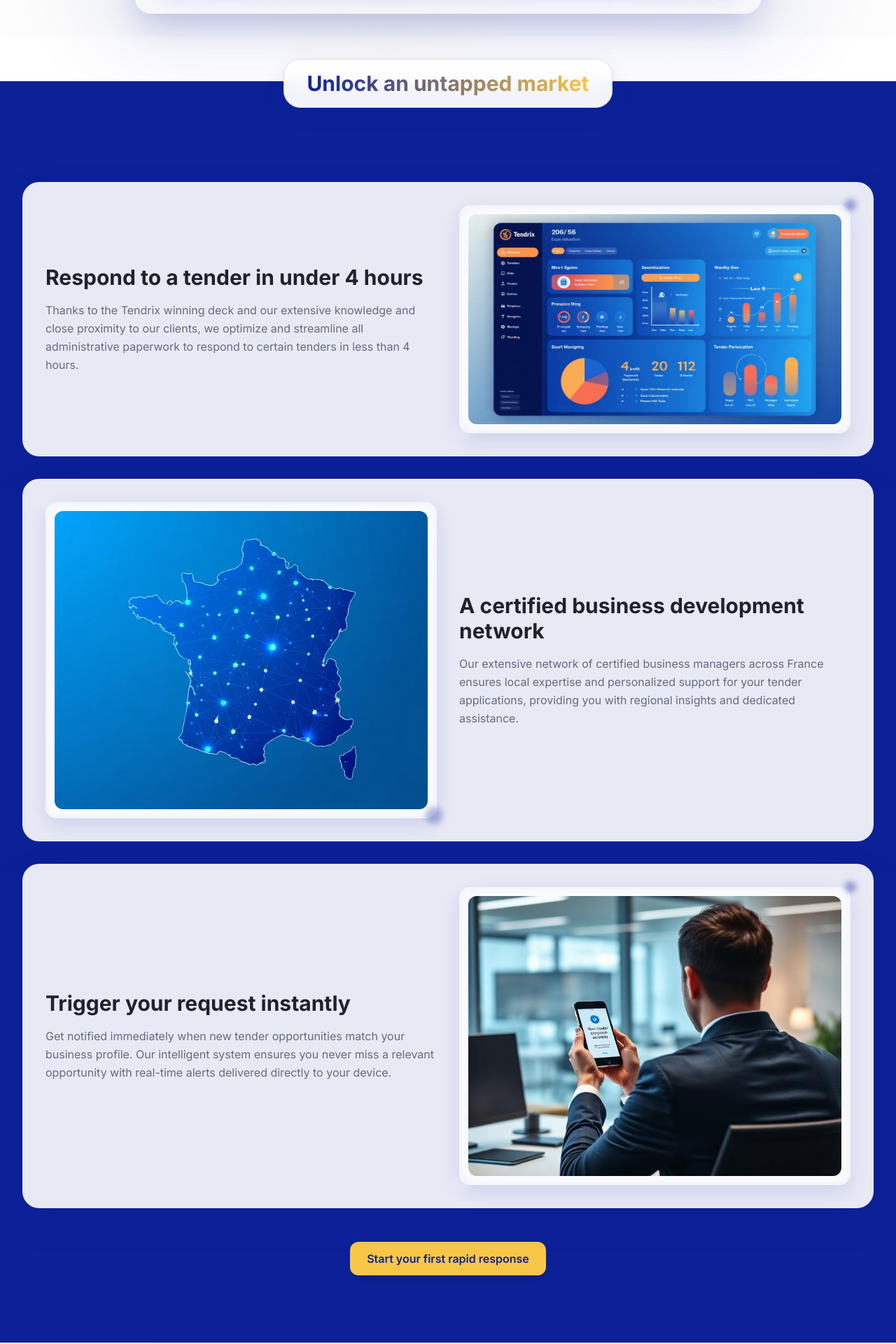
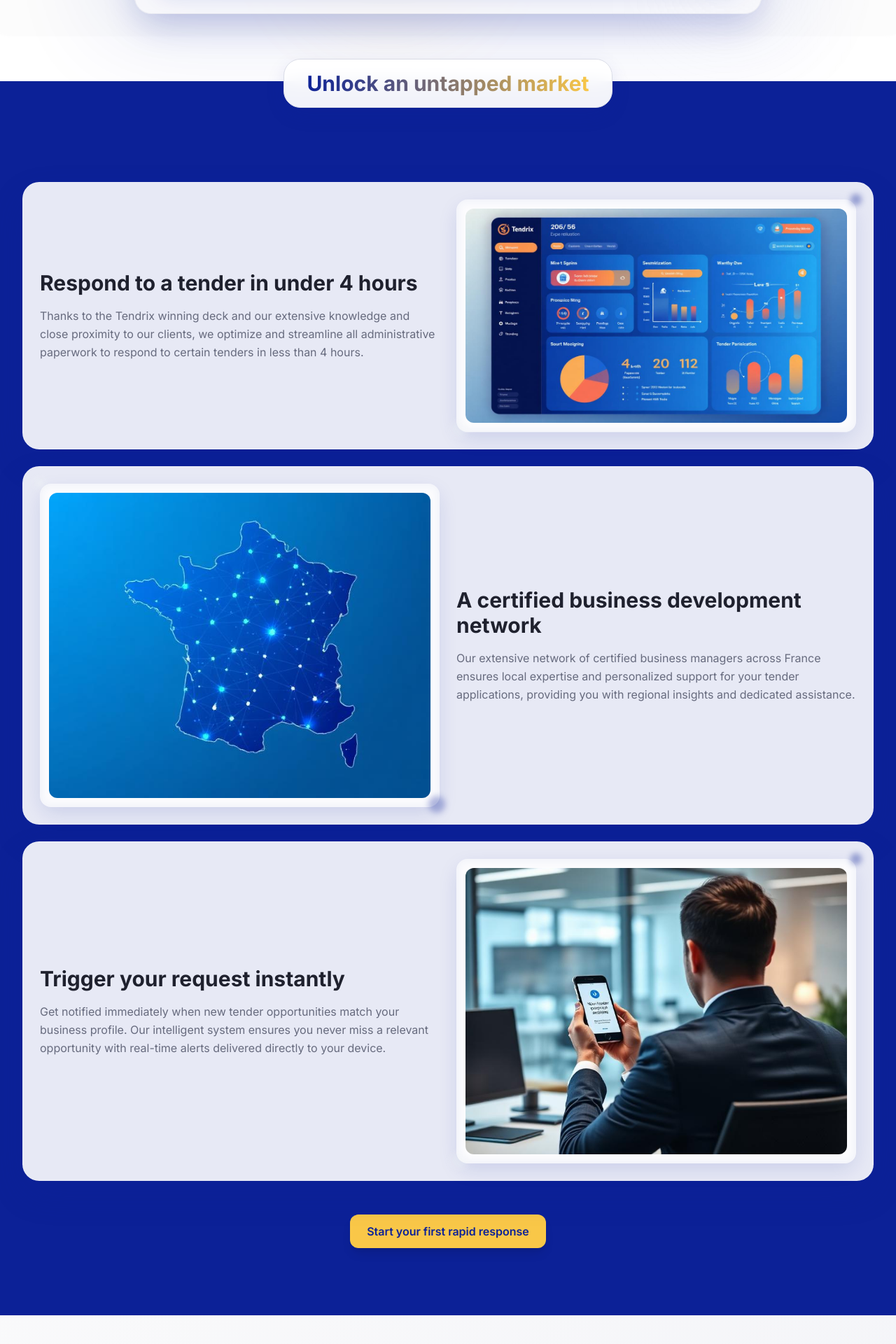
Before and after one commit to juliendetendrix/tendrix-tender-simplify, a React (Vite) app: page / in a window 1280 px wide. Shown: the part 1015-2935 px from the top of the page at 70% size. Built offline with nearby package versions, Linux system fonts and the light colour scheme; the HTML template or start-up script is replaced by a standard one.

Commit message:
Reduce size of Part 2 blocks

```diff
--- a/src/components/HowItWorks.tsx
+++ b/src/components/HowItWorks.tsx
@@ -25,10 +25,10 @@ const HowItWorks = () => {
       <div className="container-max relative z-10 pt-12">{/* Reduced padding-top */}
 
         {/* First Block: Respond to tenders under 4 hours */}
-        <div ref={block1Ref} className={`bg-card/90 backdrop-blur border border-white/20 rounded-3xl p-8 shadow-strong mb-8 ${
+        <div ref={block1Ref} className={`bg-card/90 backdrop-blur border border-white/20 rounded-3xl p-6 shadow-strong mb-6 ${
           v1 ? 'animate-slide-in-left' : 'opacity-0 -translate-x-16'
         }`}>
-          <div className="grid lg:grid-cols-2 gap-8 items-center">
+          <div className="grid lg:grid-cols-2 gap-6 items-center">
             {/* Left Content */}
             <div className="text-center lg:text-left">
               <h3 className="text-2xl lg:text-3xl font-bold text-foreground mb-4">
@@ -58,10 +58,10 @@ const HowItWorks = () => {
         </div>
 
         {/* Second Block: Network of certified business managers */}
-        <div ref={block2Ref} className={`bg-card/90 backdrop-blur border border-white/20 rounded-3xl p-8 shadow-strong mb-8 ${
+        <div ref={block2Ref} className={`bg-card/90 backdrop-blur border border-white/20 rounded-3xl p-6 shadow-strong mb-6 ${
           v2 ? 'animate-slide-in-right' : 'opacity-0 translate-x-16'
         }`} style={{animationDelay: '0.3s'}}>
-          <div className="grid lg:grid-cols-2 gap-8 items-center">
+          <div className="grid lg:grid-cols-2 gap-6 items-center">
             {/* Left Content - France Network Image */}
             <div className="relative">
               <div className="bg-white/10 backdrop-blur border border-white/20 rounded-2xl p-3 shadow-medium hover:scale-105 transition-transform duration-300">
@@ -90,10 +90,10 @@ const HowItWorks = () => {
         </div>
 
         {/* Third Block: Instant request triggering */}
-        <div ref={block3Ref} className={`bg-card/90 backdrop-blur border border-white/20 rounded-3xl p-8 shadow-strong mb-8 ${
+        <div ref={block3Ref} className={`bg-card/90 backdrop-blur border border-white/20 rounded-3xl p-6 shadow-strong mb-6 ${
           v3 ? 'animate-slide-in-left' : 'opacity-0 -translate-x-16'
         }`} style={{animationDelay: '0.6s'}}>
-          <div className="grid lg:grid-cols-2 gap-8 items-center">
+          <div className="grid lg:grid-cols-2 gap-6 items-center">
             {/* Left Content */}
             <div className="text-center lg:text-left">
               <h3 className="text-2xl lg:text-3xl font-bold text-foreground mb-4">
```
